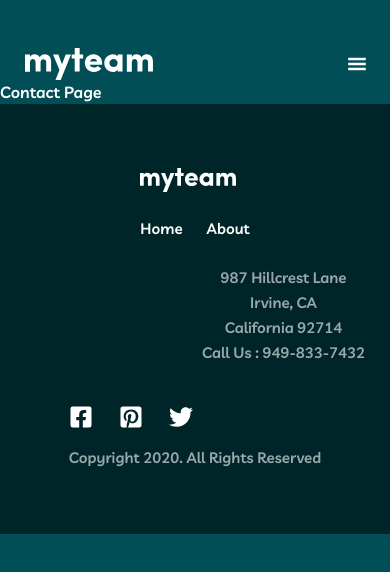
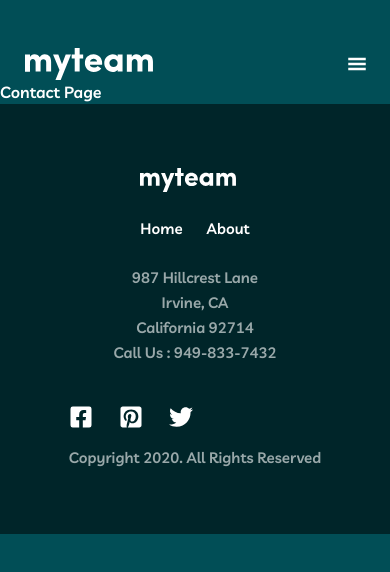
Before and after one commit to vanderms/my-team-multipage-website, a React (Vite) app: page /contact in a window 390 px wide. Shown: the top 572 px of the page. Built offline with nearby package versions, Linux system fonts and the light colour scheme.

Commit message:
fix: fix address alignment on mobile viewport

```diff
--- a/src/components/sections/footer/footer.tsx
+++ b/src/components/sections/footer/footer.tsx
@@ -25,7 +25,7 @@ export default function Footer() {
           </ul>
         </div>
 
-        <address className="mt-6 text-center md:text-left justify-self-end md:mt-0 xl:justify-self-start">
+        <address className="mt-6 text-center md:text-left md:justify-self-end md:mt-0 xl:justify-self-start">
           987 Hillcrest Lane
           <br />
           Irvine, CA
```
